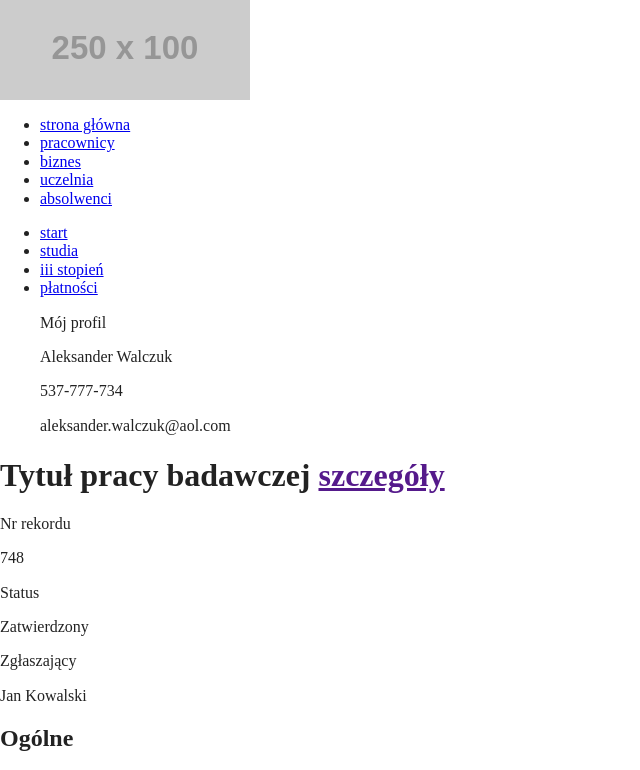
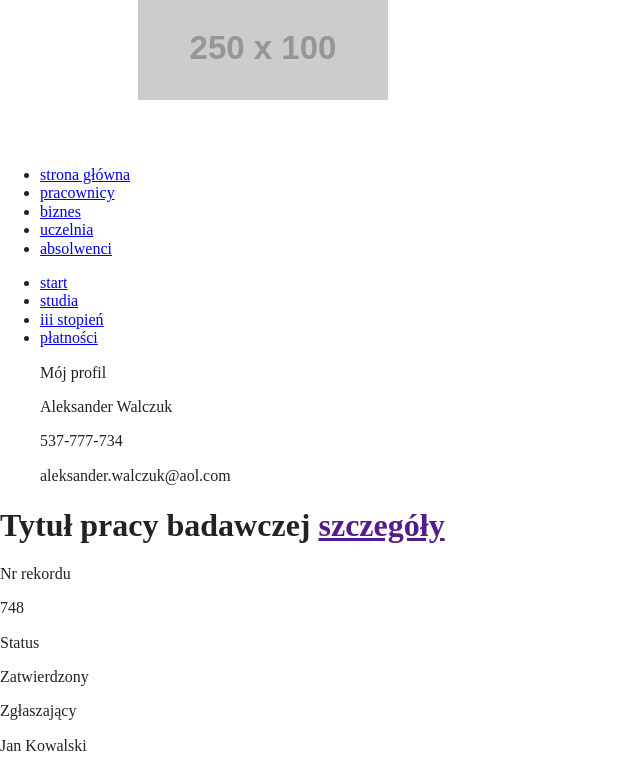
Before and after one commit to Rednaxela700/cui, a website built with Parcel: page index.html in a window 1280 px wide. Shown: the top 770 px of the page, without its empty margins (0-640 px from the left). Built offline with nearby package versions, Linux system fonts and the light colour scheme; placeholder pictures from the web are drawn by us.

Commit message:
changed rwd mixin settings, added header styles file

```diff
--- /dev/null
+++ b/css/_header.scss
@@ -0,0 +1,7 @@
+.header {
+  margin: 0 auto;
+  @include rwd('desktop') {
+    max-width: 1004px;
+    min-height: 150px;
+  }
+}
--- a/css/base/_mixins.scss
+++ b/css/base/_mixins.scss
@@ -1,6 +1,6 @@
 @mixin rwd($device) {
   @if (map_has_key($breakpoints, $device)) {
-    @media (max-width: map_get($breakpoints, $device)) {
+    @media (min-width: map_get($breakpoints, $device)) {
       @content
     }
   } @else {
--- a/css/index.scss
+++ b/css/index.scss
@@ -1 +1,2 @@
 @import "./base/base";
+@import "./header";
```
